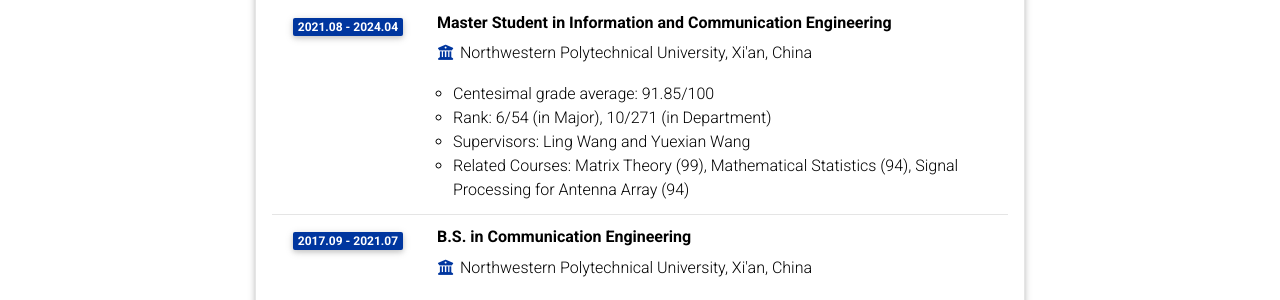
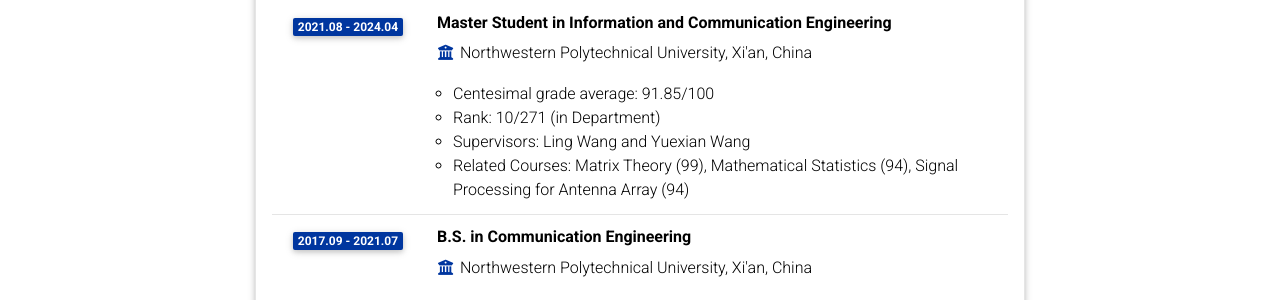
Before and after one commit to yongtai-yin/yongtai-yin.github.io, a Jekyll site: the page built from _pages/cv.md, in a window 1280 px wide and 900 px high, scrolled down 617 px. Shown: the part 152-452 px from the top of the window. Built offline with Jekyll 4.4.1, drawn with Linux system fonts in a browser that asks for light colours; comment, search, counter and statistics services are not loaded; a style sheet for code colours, icons or effects is not loaded.

Commit message:
delete rank in major

```diff
--- a/_data/cv.yml
+++ b/_data/cv.yml
@@ -16,7 +16,7 @@
       year: 2021.08 - 2024.04
       description:
         - "Centesimal grade average: 91.85/100"
-        - "Rank: 6/54 (in Major), 10/271 (in Department)"
+        - "Rank: 10/271 (in Department)"
         - "Supervisors: Ling Wang and Yuexian Wang"
         - "Related Courses: Matrix Theory (99), Mathematical Statistics (94), Signal Processing for Antenna Array (94)"
     - title: B.S. in Communication Engineering
```
